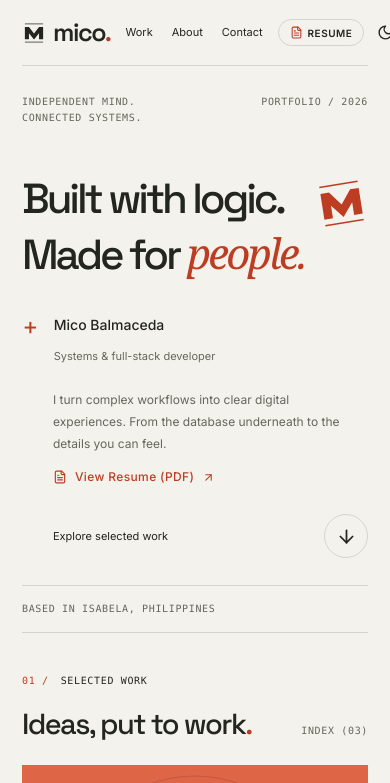
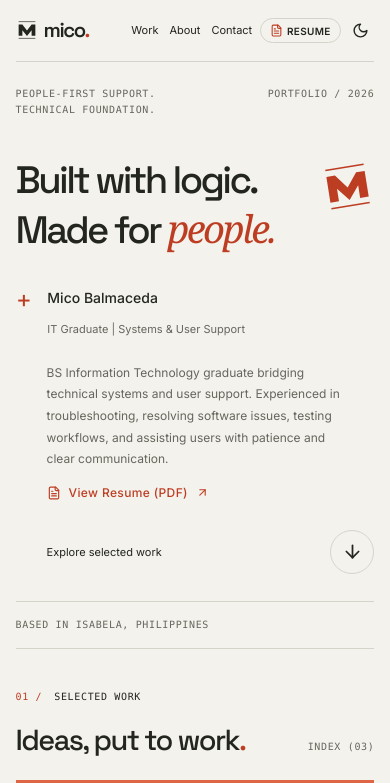
Before and after one commit to mementoocim/portfolioMico, a Next.js app: page / in a window 390 px wide. Shown: the top 783 px of the page. Built offline with nearby package versions, Linux system fonts and the light colour scheme.

Commit message:
Reposition as IT Graduate in Systems & User Support and add DTI-Isabela BDD GIP experience

```diff
--- a/app/globals.css
+++ b/app/globals.css
@@ -39,6 +39,7 @@
 html {
   scroll-behavior: smooth;
   scroll-padding-top: 92px;
+  overflow-x: hidden;
 }
 body {
   margin: 0;
@@ -46,6 +47,8 @@ body {
   color: var(--ink);
   font-family: var(--font-inter), sans-serif;
   -webkit-font-smoothing: antialiased;
+  overflow-x: hidden;
+  width: 100%;
 }
 button,
 a {
@@ -1579,29 +1582,30 @@ a:hover > .round-arrow {
 
 @media (max-width: 520px) {
   :root {
-    --gutter: 22px;
+    --gutter: clamp(14px, 4vw, 20px);
   }
   html {
-    scroll-padding-top: 80px;
+    scroll-padding-top: 72px;
   }
   .navigation {
-    gap: 15px;
-    height: 66px;
+    gap: clamp(6px, 2vw, 12px);
+    height: 62px;
   }
   .brand {
-    font-size: 25px;
-    gap: 7px;
+    font-size: clamp(20px, 5.2vw, 24px);
+    gap: 6px;
+    flex-shrink: 0;
   }
   .brand > svg {
-    width: 24px;
-    height: 24px;
+    width: 22px;
+    height: 22px;
   }
   .nav-links {
-    gap: 19px;
+    gap: clamp(10px, 2.8vw, 18px);
     margin-left: auto;
   }
   .nav-links a {
-    font-size: 11px;
+    font-size: clamp(10px, 2.9vw, 11px);
     min-height: 44px;
     align-items: center;
   }
@@ -1609,23 +1613,28 @@ a:hover > .round-arrow {
     display: none;
   }
   .theme-toggle {
-    width: 30px;
-    height: 44px;
+    width: 28px;
+    height: 40px;
     border: 0;
+    flex-shrink: 0;
   }
   .nav-actions {
-    gap: 6px;
+    gap: clamp(4px, 1.5vw, 7px);
+    align-items: center;
+    flex-shrink: 0;
   }
   .nav-resume-btn {
-    padding: 6px 11px;
-    font-size: 10px;
-    gap: 5px;
+    padding: 5px 9px;
+    font-size: 10px;
+    gap: 4px;
+    letter-spacing: 0.03em;
+    flex-shrink: 0;
   }
   .introduction {
-    padding-top: 28px;
+    padding-top: 24px;
   }
   .intro-eyebrow {
-    gap: 30px;
+    gap: 20px;
     font-size: 10px;
   }
   .intro-eyebrow > span:first-child {
@@ -1635,12 +1644,13 @@ a:hover > .round-arrow {
     flex-shrink: 0;
   }
   .headline-composition {
-    margin-top: 49px;
+    margin-top: 40px;
   }
   .headline-composition h1 {
-    font-size: clamp(42px, 10.1vw, 53px);
-    letter-spacing: -0.075em;
-    line-height: 1.16;
+    font-size: clamp(34px, 9.8vw, 52px);
+    letter-spacing: -0.07em;
+    line-height: 1.15;
+    word-break: break-word;
   }
   .headline-composition h1 > span:first-child {
     max-width: 80%;
--- a/app/layout.tsx
+++ b/app/layout.tsx
@@ -25,18 +25,23 @@ export const viewport: Viewport = {
 };
 
 export const metadata: Metadata = {
-  title: "Mico Balmaceda — Systems & Full-Stack Developer",
+  title: "Mico Balmaceda — Information Technology Graduate | Systems & User Support",
   description:
-    "Personal portfolio of Mico Balmaceda — fresh BSICT graduate with experience in campus production systems, relational databases, and full-stack web development.",
+    "Portfolio of Mico Balmaceda — BS Information Technology graduate (Graduated 2026) experienced in systems and user support, customer service, troubleshooting, workflow documentation, testing, and data validation.",
   keywords: [
     "Mico Balmaceda",
-    "Developer",
-    "Full-Stack",
-    "Portfolio",
+    "Information Technology Graduate",
+    "Systems and User Support",
+    "Customer Experience Associate",
+    "Technical Support",
+    "Troubleshooting",
+    "Data Validation",
+    "Workflow Documentation",
+    "Software Testing",
+    "PHP",
     "MySQL",
-    "PHP",
-    "React",
-    "Next.js",
+    "Web Development",
+    "DTI Isabela",
     "Isabela State University",
   ],
   authors: [{ name: "Mico Balmaceda" }],
--- a/components/portfolio/Contact.tsx
+++ b/components/portfolio/Contact.tsx
@@ -33,7 +33,7 @@ export function Contact() {
           <span className="section-label meta">03 / What’s next</span>
           <span className="meta">
             <span className="status-dot" />
-            Open to entry-level opportunities
+            Open to Systems & User Support / Customer Experience roles
           </span>
         </div>
         <div className="contact-composition">
@@ -52,8 +52,9 @@ export function Contact() {
         </div>
         <div className="contact-details">
           <p>
-            Have a system to build, a problem to untangle,
-            <br className="desktop-break" /> or a place on your team? I’d love to hear about it.
+            Looking for someone patient, tech-savvy, and attentive to user needs?
+            <br className="desktop-break" /> Whether it’s user support, customer experience, or
+            system workflows, I’d love to connect.
           </p>
           <div className="contact-links">
             <div className="email-row">
--- a/components/portfolio/Introduction.tsx
+++ b/components/portfolio/Introduction.tsx
@@ -6,7 +6,7 @@ export function Introduction() {
   return (
     <section className="introduction shell" id="top" aria-labelledby="intro-title">
       <div className="intro-eyebrow meta">
-        <span>Independent mind. Connected systems.</span>
+        <span>People-first support. Technical foundation.</span>
         <span>Portfolio / 2026</span>
       </div>
       <div className="headline-composition">
@@ -18,7 +18,7 @@ export function Introduction() {
         </h1>
         <div className="identity-stamp">
           <Mark />
-          <span className="meta">Structure × feeling</span>
+          <span className="meta">Support × Systems</span>
         </div>
       </div>
       <div className="intro-bottom">
@@ -28,13 +28,14 @@ export function Introduction() {
           </span>
           <div>
             <p>{PERSONAL.name}</p>
-            <span>Systems & full-stack developer</span>
+            <span>IT Graduate | Systems & User Support</span>
           </div>
         </div>
         <div className="intro-center">
           <p className="intro-description">
-            I turn complex workflows into clear digital experiences. From the database underneath to
-            the details you can feel.
+            BS Information Technology graduate bridging technical systems and user support.
+            Experienced in troubleshooting, resolving software issues, testing workflows, and
+            assisting users with patience and clear communication.
           </p>
           <a
             href={PERSONAL.resumeUrl}
@@ -57,7 +58,7 @@ export function Introduction() {
       <div className="intro-footnote meta">
         <span>Based in Isabela, Philippines</span>
         <span>
-          Thoughtful interfaces. Real-world systems.
+          User-centered support. Reliable systems.
           <ArrowDownRight size={14} />
         </span>
       </div>
--- a/data/portfolioData.ts
+++ b/data/portfolioData.ts
@@ -33,23 +33,24 @@ export interface ExperienceItem {
 // ---------------------------------------------------------------------------
 export const PERSONAL = {
   name: "Mico Balmaceda",
-  role: "Fresh Graduate / Entry-Level Systems & Full-Stack Developer",
+  role: "Information Technology Graduate | Systems & User Support",
   location: "Upi, Gamu, Isabela, Philippines",
   email: "balmacedamico09@gmail.com",
   phone: "+63 994 158 6734",
   photo: "/images/profile/mico.png",
   resumeUrl: "/resume.pdf",
   education: {
-    degree: "Bachelor of Science in Information and Communications Technology",
+    degree:
+      "Bachelor of Science in Information Technology, Major in Web and Mobile Application Development",
     school: "Isabela State University — Ilagan Campus",
-    period: "2021 – 2026",
+    period: "Graduated 2026",
   },
   certification: {
     title: "Information Technology Specialist in Databases",
     date: "Passed June 2024",
     issuer: "Certiport — A Pearson VUE Business",
   },
-  bio: "Recent BSICT graduate with hands-on experience developing and deploying campus-level production systems, relational database architecture, and full-stack web applications. Seeking an entry-level software or systems development role.",
+  bio: "BS Information Technology graduate with hands-on experience supporting users, resolving software and web application issues, documenting workflows, and maintaining accurate digital records. Developed and deployed the CollegeBound Admission Test System and assisted staff during live operations. Currently supports data and office workflows at DTI–Isabela BDD. Adaptable, patient, and quick to learn new software, with communication, problem solving, and a service-oriented approach.",
 };
 
 // ---------------------------------------------------------------------------
@@ -105,31 +106,37 @@ export const PROJECTS: ProjectData[] = [
 // ---------------------------------------------------------------------------
 export const SKILLS: SkillCategory[] = [
   {
-    title: "Database & Backend",
+    title: "Customer Experience & User Support",
     skills: [
-      "MySQL",
-      "SQL",
-      "Database Normalization",
-      "Schema Design",
-      "Data Integrity",
-      "PHP",
-      "REST APIs",
+      "Customer Service & User Support",
+      "Clear Written & Verbal Communication",
+      "Patience & Active Listening",
+      "Issue Resolution & Follow-up",
+      "Problem Solving & User Empathy",
+      "User Assistance & Onboarding",
     ],
   },
   {
-    title: "Frontend & Web",
-    skills: ["JavaScript (ES6+)", "TypeScript", "React", "Next.js", "HTML5 / CSS3", "Tailwind CSS"],
+    title: "Systems, Testing & Data",
+    skills: [
+      "Software & Web Application Support",
+      "Troubleshooting & Diagnostics",
+      "Feature Testing & Quality Assurance",
+      "System Workflow Documentation",
+      "Attention to Detail & Data Accuracy",
+      "Data Validation & Excel Records",
+    ],
   },
   {
-    title: "Systems & Support",
+    title: "Web & Database Foundation",
     skills: [
-      "System Deployment & Maintenance",
-      "Network Setup",
-      "Computer Troubleshooting",
-      "AI-Assisted Development",
+      "PHP",
+      "MySQL & Relational Databases",
+      "SQL Data Queries",
+      "JavaScript (ES6+)",
+      "HTML5 & CSS3",
+      "Tailwind CSS",
       "Git & GitHub",
-      "OpenCV",
-      "Biometrics & Sensor Integration",
     ],
   },
 ];
@@ -139,25 +146,27 @@ export const SKILLS: SkillCategory[] = [
 // ---------------------------------------------------------------------------
 export const EXPERIENCE: ExperienceItem[] = [
   {
-    role: "Systems Developer & OJT Trainee",
+    role: "Government Intern (GIP) — BDD",
+    organization: "Department of Trade and Industry — Isabela Provincial Office (BDD)",
+    period: "September 2026 – Present",
+    bullets: [
+      "Encode and validate Excel records, prepare official documents, and organize digital files with strong attention to detail.",
+      "Support data and office workflows, coordinating closely with BDD staff to complete requests accurately and on time.",
+      "Apply active listening, patience, and customer service skills when assisting clients and handling day-to-day office inquiries.",
+      "Perform data validation, file auditing, and routine troubleshooting to maintain reliable digital records.",
+    ],
+  },
+  {
+    role: "Web Development Intern at MIS Office",
     organization:
       "Management Information Systems (MIS) Office — Isabela State University, Ilagan Campus",
     period: "January 2026 – April 2026",
     bullets: [
-      "Built and deployed the production Digital College Admission Test & Enrollment System used by the university.",
-      "Optimized MySQL schemas and improved query performance for academic evaluation workloads.",
-      "Assisted with campus server administration, network setup, and computer hardware troubleshooting.",
-      "Collaborated with faculty and department staff to digitize manual workflows into automated pipelines.",
-    ],
-  },
-  {
-    role: "Social Media Page Administrator & Video Editor",
-    organization: "Public Figure Facebook Page (~5 Million Followers)",
-    period: "2022 – Present",
-    bullets: [
-      "Managed and maintained a Facebook page with nearly 5 million followers.",
-      "Handled video editing, post scheduling, content uploads, and community moderation.",
-      "Maintained consistent posting cadence and audience engagement across the platform.",
+      "Developed and deployed the CollegeBound Admission Test System for actual university operations.",
+      "Assisted staff users with system navigation, answering questions, and providing live issue resolution during testing operations.",
+      "Tested features, troubleshot software and web application issues, and documented system workflows.",
+      "Maintained accurate database-driven records using PHP and MySQL.",
+      "Gathered user feedback, practiced clear communication, and coordinated with the MIS team to continuously improve the system.",
     ],
   },
 ];
```
Also changed, not shown: components/portfolio/Profile.tsx (+16 -12 lines).
